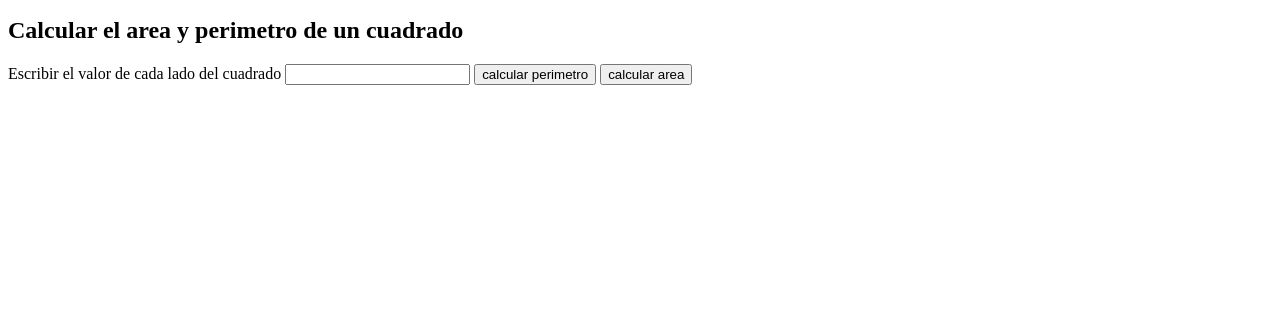
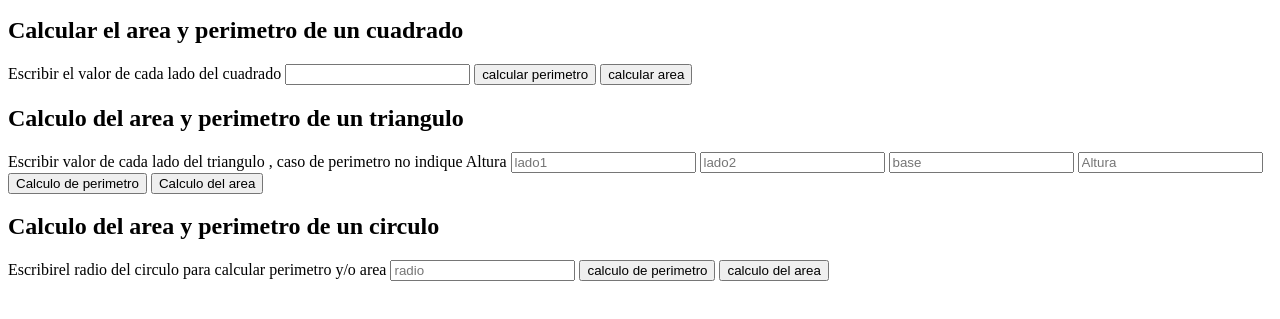
Before and after one commit to idiocares/curso-practico-js, a plain HTML site: page figuras.html in a window 1280 px wide. Shown: the part 101-420 px from the top of the page. Drawn offline with Linux system fonts and the light colour scheme.

Commit message:
integracion de func triangulo y circulo

```diff
--- a/ejercicio2encapFunc.js
+++ b/ejercicio2encapFunc.js
@@ -16,8 +16,8 @@ console.group("END")
 console.group("TRIANGULO")
 
 function perimetroTriangulo(lado1,lado2,base){
-
-  return lado1+lado2+base;
+  const valor=lado1 +lado2 + base;
+  return valor;
 
 }
 
@@ -32,7 +32,8 @@ console.group("END");
 
 console.group("CIRCULOS");
 
-function perimetroCirc(diametro){
+function perimetroCirc(radio){
+   const diametro=radio*2;
 
   return diametro*Math.PI;
 
@@ -63,6 +64,53 @@ function calcularAreaCuadrado(){
   const area=areaCuadrado(value);
 
   alert(area);
+}
 
+//CALCULO DEL AREA Y PERIMETRO DEL TRIANGULO
+
+function calcularPerimetroTriangulo(){
+
+  const input1=document.getElementById("InputTtriangulo")
+  const input2=document.getElementById("InputTtriangulo2")
+  const input3=document.getElementById("InputTtriangulo3")
+
+  const lado1=parseInt(input1.value);
+  const lado2=parseInt(input2.value);
+  const  base=parseInt(input3.value);
+
+  const perimetro=perimetroTriangulo(lado1,lado2,base)
+    alert(perimetro);
+}
+
+function calcularAreaTriangulo(){
+  const input3=document.getElementById("InputTtriangulo3")
+  const input4=document.getElementById("InputTtriangulo4")
+
+  const  base=parseInt(input3.value);
+  const altura=parseInt(input4.value);
+
+  const area=areaTriangulo(base,altura);
+  alert(area);
 
 }
+
+//calculo Area y Perimetrod de un circulo
+
+function calcularPerimetroCirculo(){
+
+  const input=document.getElementById("inputCirculo")
+  const radio=parseInt(input.value)
+
+  const perimetro=perimetroCirc(radio)
+  alert(perimetro)
+
+}
+
+function calcularAreaCirculo(){
+
+  const input=document.getElementById("inputCirculo")
+  const radio=parseInt(input.value)
+
+  const area=areaCirc(radio);
+  alert(area)
+}
--- a/figuras.html
+++ b/figuras.html
@@ -23,7 +23,7 @@
 
       <form class="" action="index.html" method="post">
 
-        <label for="InputCuadrado">Escribir el valor de cada lado del cuadrado</label>
+    <label for="InputCuadrado">Escribir el valor de cada lado del cuadrado</label>
 
         <input id="InputCuadrado"type="number" name="" value="">
 
@@ -33,6 +33,31 @@
       </form>
     </section>
 
+    <section>
+      <h2>Calculo del area y perimetro de un triangulo</h2>
+
+      <form class="" action="index.html" method="post">
+
+        <label for="InputTtriangulo">Escribir valor de cada lado del triangulo , caso de perimetro no indique Altura</label>
+        <input id="InputTtriangulo"type="number" placeholder="lado1">
+        <input id="InputTtriangulo2"type="number" placeholder="lado2">
+        <input id="InputTtriangulo3"type="number" placeholder="base">
+        <input id="InputTtriangulo4"type="number" placeholder="Altura">
+        <button type="button" name="button" onclick="calcularPerimetroTriangulo()">Calculo de perimetro</button>
+        <button type="button" name="button" onclick="calcularAreaTriangulo()">Calculo del area</button>
+      </form>
+    </section>
+
+    <section>
+      <h2>Calculo del area y perimetro de un circulo</h2>
+
+      <label for="inputCirculo">Escribirel radio del circulo para calcular perimetro y/o area</label>
+
+      <input id="inputCirculo"type="number" placeholder="radio">
+      <button type="button" onclick="calcularPerimetroCirculo()">calculo de perimetro</button>
+      <button type="button" onclick="calcularAreaCirculo()">calculo del area </button>
+    </section>
+
     <script src="./ejercicio2encapFunc.js">
 
     </script>
```
